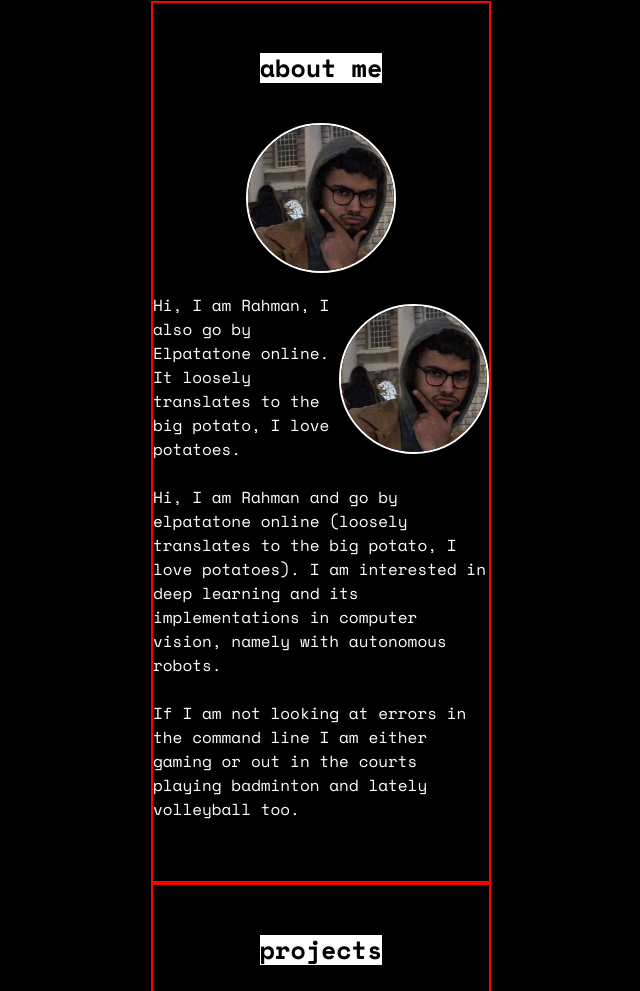
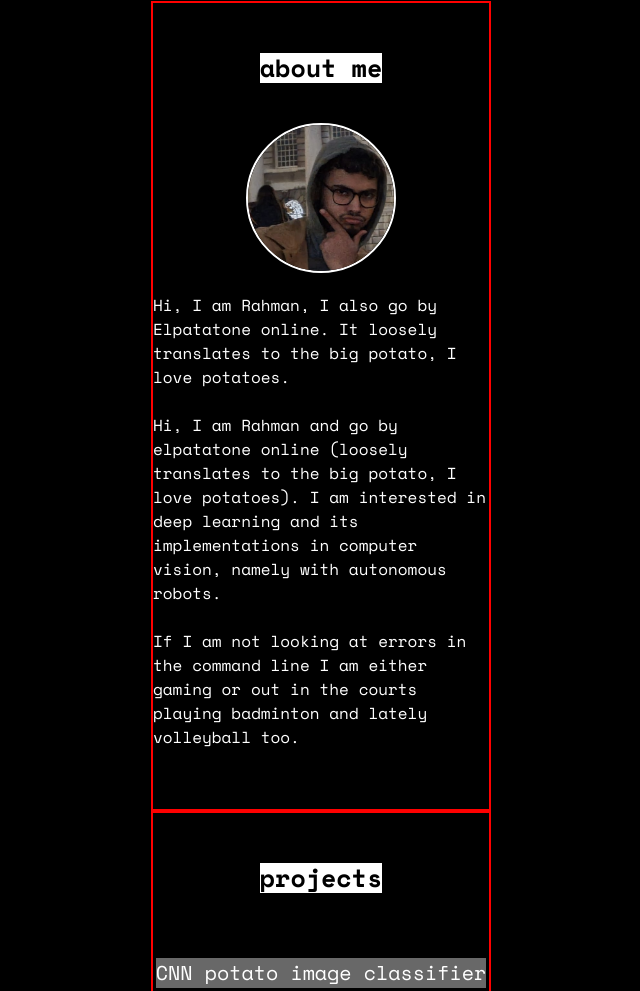
Before and after one commit to ElPatatone/personal-portfolio, a plain HTML site: page index.html in a window 1280 px wide. Shown: the part 794-1785 px from the top of the page, without its empty margins (319-959 px from the left). Drawn offline with nearby package versions, Linux system fonts and the light colour scheme.

Commit message:
fix: remove the wrong picture

```diff
--- a/index.html
+++ b/index.html
@@ -25,8 +25,6 @@
             <img src="src/face.jpg" alt="profile">
             <p>
                 Hi, I am Rahman, I also go by Elpatatone online. It loosely translates to the big potato, I love potatoes. <br> <br>
-
-            <img src="face.jpg" alt="profile">
             <p id="aboutme">
                 Hi, I am Rahman and go by elpatatone online (loosely translates to the big potato, I love potatoes).
                 I am interested in deep learning and its implementations in computer vision, namely with autonomous robots.
```
